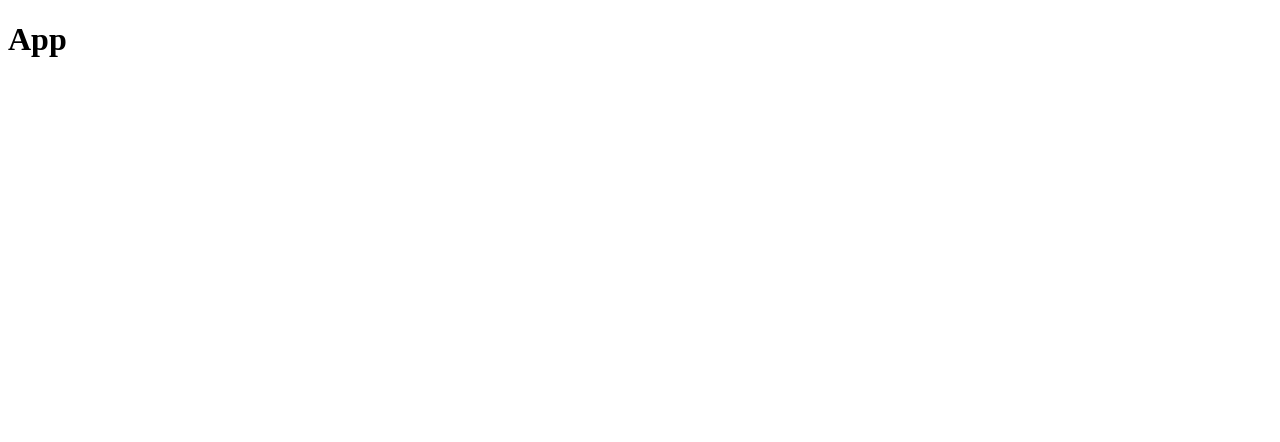
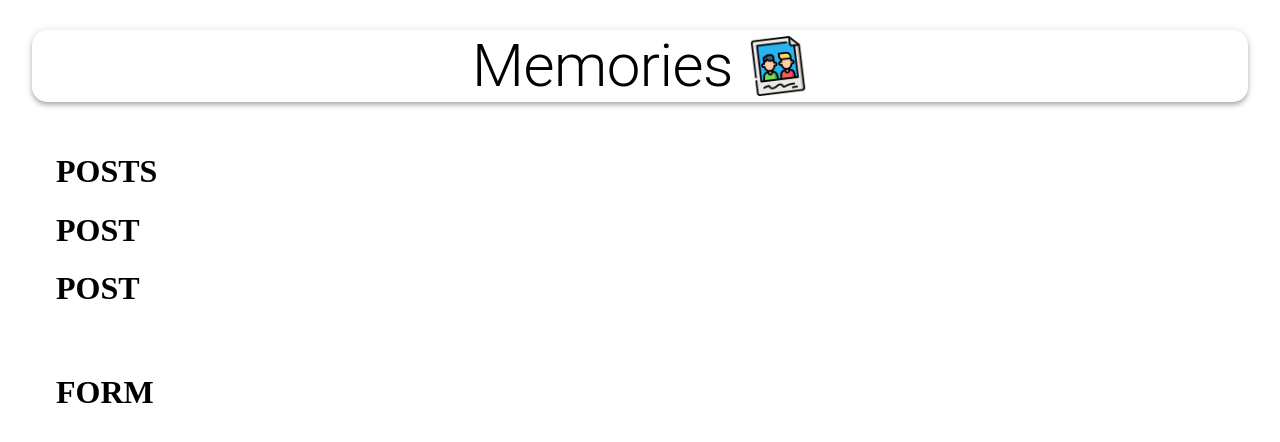
Before and after one commit to AniAtWork/memotes, a React (Create React App) app in the folder client/: page / in a window 1280 px wide. Shown: the top 442 px of the page. Built offline with nearby package versions, Linux system fonts and the light colour scheme.

Commit message:
gave styles to all forms and posts

```diff
--- a/client/package.json
+++ b/client/package.json
@@ -3,6 +3,7 @@
   "version": "0.1.0",
   "private": true,
   "dependencies": {
+    "@material-ui/core": "^4.12.4",
     "@testing-library/jest-dom": "^5.16.5",
     "@testing-library/react": "^13.4.0",
     "@testing-library/user-event": "^13.5.0",
--- a/client/src/App.js
+++ b/client/src/App.js
@@ -1,10 +1,32 @@
 import React from 'react';
+import { Container, AppBar, Typography, Grow, Grid} from '@material-ui/core';
+
+import Posts from './components/Posts/Posts';
+import Form from './components/Form/Form';
+import memories from './images/memories.png';
+import useStyles from './styles';
 
 const App = () => {
+    const classes = useStyles();
     return (
-        <div>
-            <h1>App</h1>
-        </div>
+        <Container maxidth='lg'>
+            <AppBar className={classes.appBar} position="static" color="inherit">
+                <Typography className={'classes.heading'} variant="h2" align="center">Memories</Typography>
+                <img className={classes.image} src={memories} alt="memories" height="60" />
+            </AppBar>
+            <Grow in>
+                <Container>
+                    <Grid container justify="space-between" alignItems="stretch" spacing={3}>
+                        <Grid item xs={12} sm={7}>
+                            <Posts />
+                        </Grid>
+                        <Grid item xs={12} sm={7}>
+                            <Form />
+                        </Grid>
+                    </Grid>
+                </Container>
+            </Grow>
+        </Container>
     );
 }
 
--- /dev/null
+++ b/client/src/components/Form/Form.js
@@ -0,0 +1,11 @@
+import React from "react";
+import useStyles from './styles';
+
+const Form = () => {
+    const classes = useStyles();
+    return (
+        <h1>FORM</h1>
+    );
+}
+
+export default Form;
--- /dev/null
+++ b/client/src/components/Form/styles.js
@@ -0,0 +1,24 @@
+import { makeStyles } from '@material-ui/core/styles';
+
+export default makeStyles((theme) => ({
+  root: {
+    '& .MuiTextField-root': {
+      margin: theme.spacing(1),
+    },
+  },
+  paper: {
+    padding: theme.spacing(2),
+  },
+  form: {
+    display: 'flex',
+    flexWrap: 'wrap',
+    justifyContent: 'center',
+  },
+  fileInput: {
+    width: '97%',
+    margin: '10px 0',
+  },
+  buttonSubmit: {
+    marginBottom: 10,
+  },
+}));
--- /dev/null
+++ b/client/src/components/Posts/Post/Post.js
@@ -0,0 +1,11 @@
+import React from "react";
+import useStyles from './styles';
+
+const Post = () => {
+    const classes = useStyles();
+    return (
+        <h1>POST</h1>
+    );
+}
+
+export default Post;
--- /dev/null
+++ b/client/src/components/Posts/Post/styles.js
@@ -0,0 +1,52 @@
+import { makeStyles } from '@material-ui/core/styles';
+
+export default makeStyles({
+  media: {
+    height: 0,
+    paddingTop: '56.25%',
+    backgroundColor: 'rgba(0, 0, 0, 0.5)',
+    backgroundBlendMode: 'darken',
+  },
+  border: {
+    border: 'solid',
+  },
+  fullHeightCard: {
+    height: '100%',
+  },
+  card: {
+    display: 'flex',
+    flexDirection: 'column',
+    justifyContent: 'space-between',
+    borderRadius: '15px',
+    height: '100%',
+    position: 'relative',
+  },
+  overlay: {
+    position: 'absolute',
+    top: '20px',
+    left: '20px',
+    color: 'white',
+  },
+  overlay2: {
+    position: 'absolute',
+    top: '20px',
+    right: '20px',
+    color: 'white',
+  },
+  grid: {
+    display: 'flex',
+  },
+  details: {
+    display: 'flex',
+    justifyContent: 'space-between',
+    margin: '20px',
+  },
+  title: {
+    padding: '0 16px',
+  },
+  cardActions: {
+    padding: '0 16px 8px 16px',
+    display: 'flex',
+    justifyContent: 'space-between',
+  },
+});
--- /dev/null
+++ b/client/src/components/Posts/Posts.js
@@ -0,0 +1,17 @@
+import React from "react";
+import Post from './Post/Post';
+import useStyles from './styles';
+
+const Posts=() => {
+    const classes = useStyles();
+    return (
+        <>
+            <h1>POSTS</h1>
+            <Post />
+            <Post />
+        </>
+
+    );
+}
+
+export default Posts;
--- /dev/null
+++ b/client/src/components/Posts/styles.js
@@ -0,0 +1,14 @@
+import { makeStyles } from '@material-ui/core/styles';
+
+export default makeStyles((theme) => ({
+  mainContainer: {
+    display: 'flex',
+    alignItems: 'center',
+  },
+  smMargin: {
+    margin: theme.spacing(1),
+  },
+  actionDiv: {
+    textAlign: 'center',
+  },
+}));
--- /dev/null
+++ b/client/src/styles.js
@@ -0,0 +1,18 @@
+import { makeStyles } from '@material-ui/core/styles';
+
+export default makeStyles(() => ({
+  appBar: {
+    borderRadius: 15,
+    margin: '30px 0',
+    display: 'flex',
+    flexDirection: 'row',
+    justifyContent: 'center',
+    alignItems: 'center',
+  },
+  heading: {
+    color: 'rgba(0,183,255, 1)',
+  },
+  image: {
+    marginLeft: '15px',
+  },
+}));
```
Also changed, not shown: client/src/images/memories.png (added), 1 other file (tests, documents, lock files or other folders).
